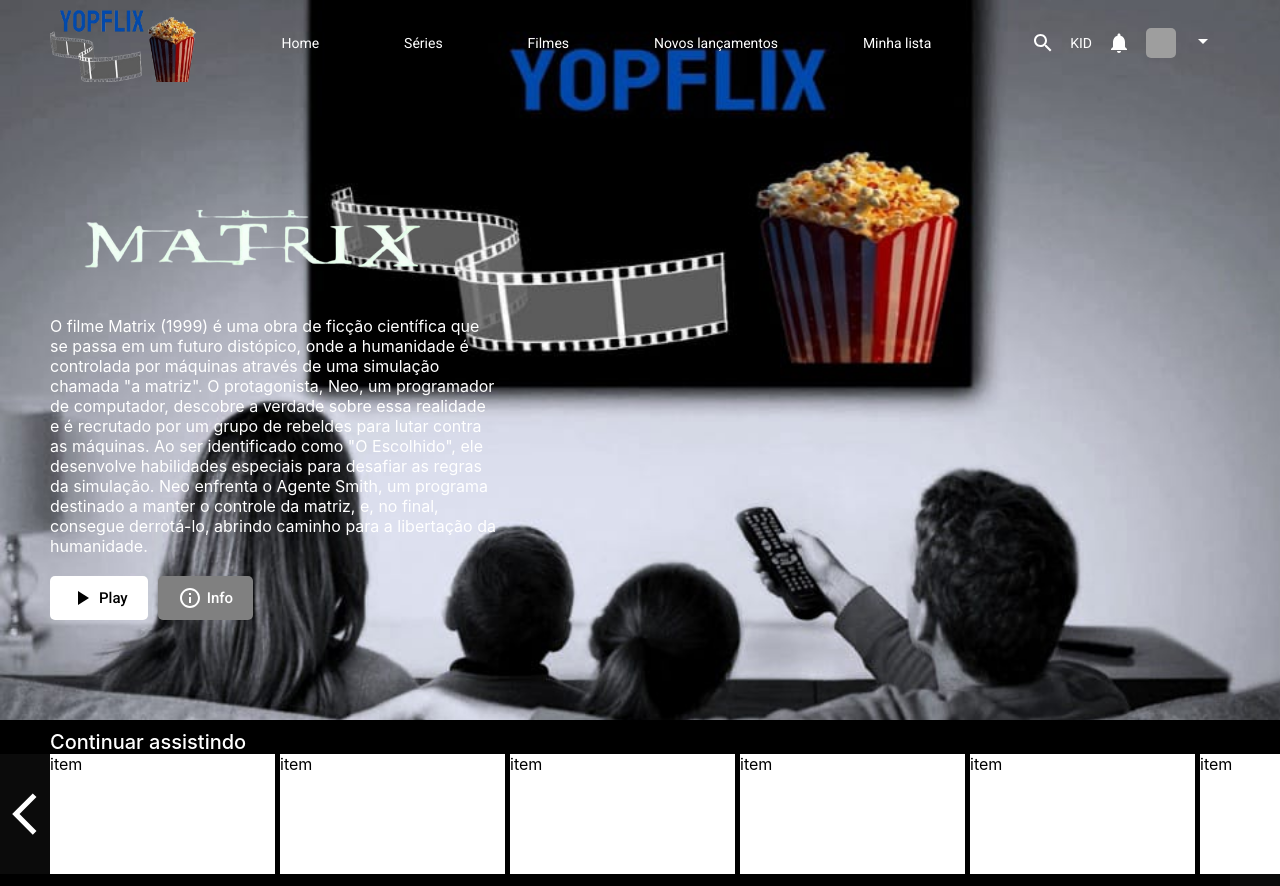
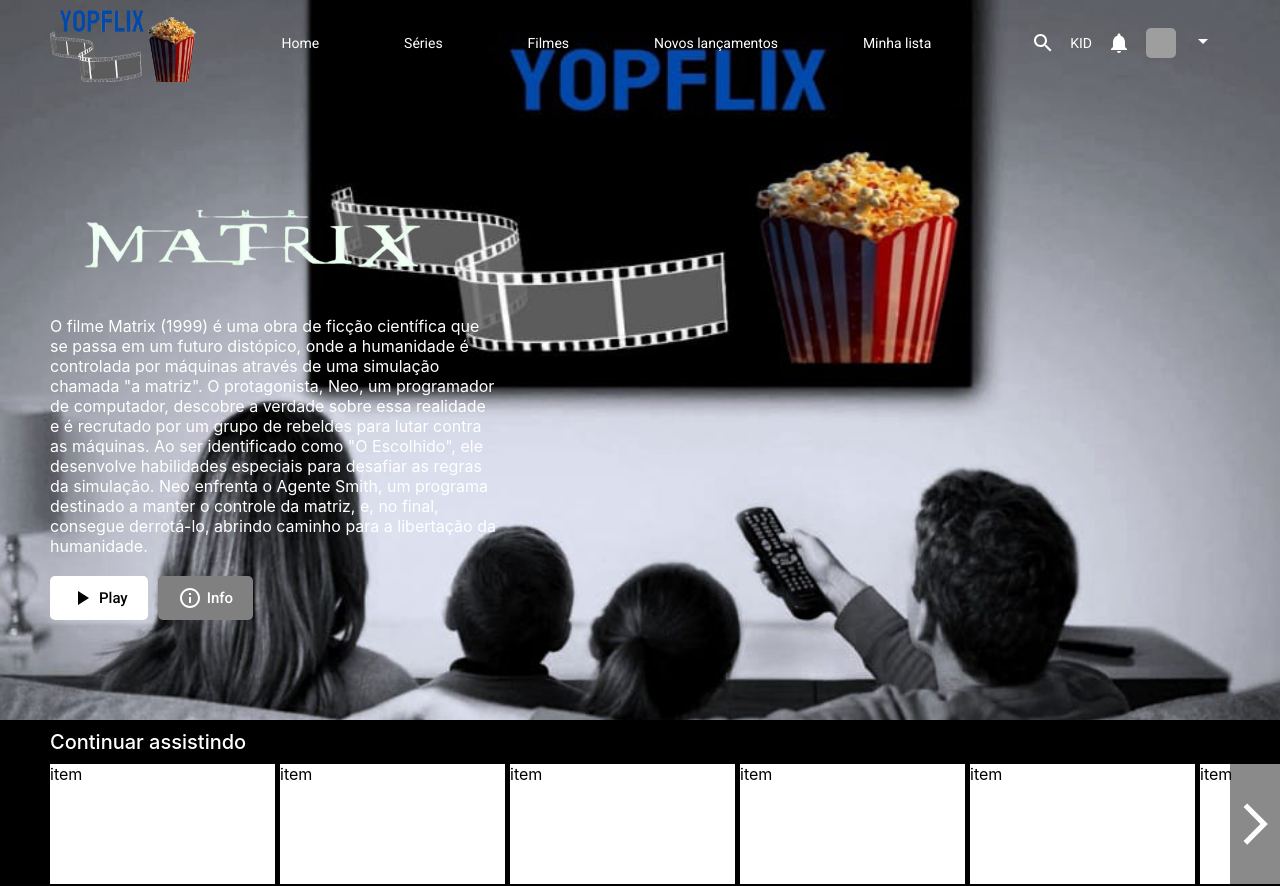
Before and after one commit to Paloma13744/app_yop, a React (Create React App) app: page / in a window 1280 px wide. Shown: the top 886 px of the page. Built offline with nearby package versions, Linux system fonts and the light colour scheme; grey boxes are pictures that could not be loaded.

Commit message:
+ Atualização front

```diff
--- a/src/components/lista/Lista.jsx
+++ b/src/components/lista/Lista.jsx
@@ -1,16 +1,42 @@
 import { ArrowBackIosOutlined, ArrowForwardIosOutlined } from '@material-ui/icons'
 import './lista.scss'
 import ListaItem from '../listaItem/ListaItem';
+import { useRef, useState } from 'react';
 
 export default function Lista() {
+  const[isMoved,setIsMoved] = useState(false)
+  const[slideNum,setSliderNum] = useState(0) // Criando quantidade de slides
+
+  const listRef = useRef();
+
+  const handleClick = (direction) => {  // função que movimenta os quadrantes(filmes)
+    setIsMoved(true);
+    let distancia = listRef.current.getBoundingClientRect().x - 50
+    if(direction === 'esquerda' && slideNum > 0){
+      setSliderNum(slideNum - 1)
+      listRef.current.style.transform = `translateX(${230 + distancia}px)`
+
+    }
+    if(direction === 'direita' && slideNum < 5){
+      setSliderNum(slideNum + 1)
+      listRef.current.style.transform = `translateX(${-230 + distancia}px)`
+
+    }
+
+
+    console.log(distancia)
+  }
+
+
   return (
     <div className='lista'>
       <span className='tituloLista'>Continuar assistindo</span>
       <div className='wrapper'>
-        <ArrowBackIosOutlined className='sliderArrow esquerda'></ArrowBackIosOutlined>
-        <div className='container'>
-          <ListaItem></ListaItem>
-          <ListaItem></ListaItem>
+        <ArrowBackIosOutlined className='sliderArrow esquerda' onClick={()=> handleClick('esquerda')}
+        style={{display: !isMoved && "none"}} ></ArrowBackIosOutlined>
+
+        <div className='container' ref = {listRef}>
+          <ListaItem></ListaItem>   {/* 10 slides em cada */}
           <ListaItem></ListaItem>
           <ListaItem></ListaItem>
           <ListaItem></ListaItem>
@@ -23,7 +49,7 @@
 
 
         </div>
-        <ArrowForwardIosOutlined className='sliderArrow direita'></ArrowForwardIosOutlined>
+        <ArrowForwardIosOutlined className='sliderArrow direita' onClick={()=> handleClick('direita')} ></ArrowForwardIosOutlined>
       </div>
     </div>
   )
--- a/src/components/lista/lista.scss
+++ b/src/components/lista/lista.scss
@@ -17,6 +17,11 @@
             background-color: rgb(22, 22, 22,0.5);
             color: white;
             position: absolute;
+            z-index: 99;
+            top:0;
+            bottom: 0;
+            margin: auto;
+            cursor: pointer;
 
             &.esquerda{
                 left:0;
@@ -29,14 +34,13 @@
 
         }
 
-
-
-
-
         .container{
             margin-left: 50px;
             display: flex;
             width: max-content;
+            margin-top: 10px;
+            transform: translateX(0px);
+            transition: all 1s ease;  // Animação (carrosel) - transição
 
         }
 
```
